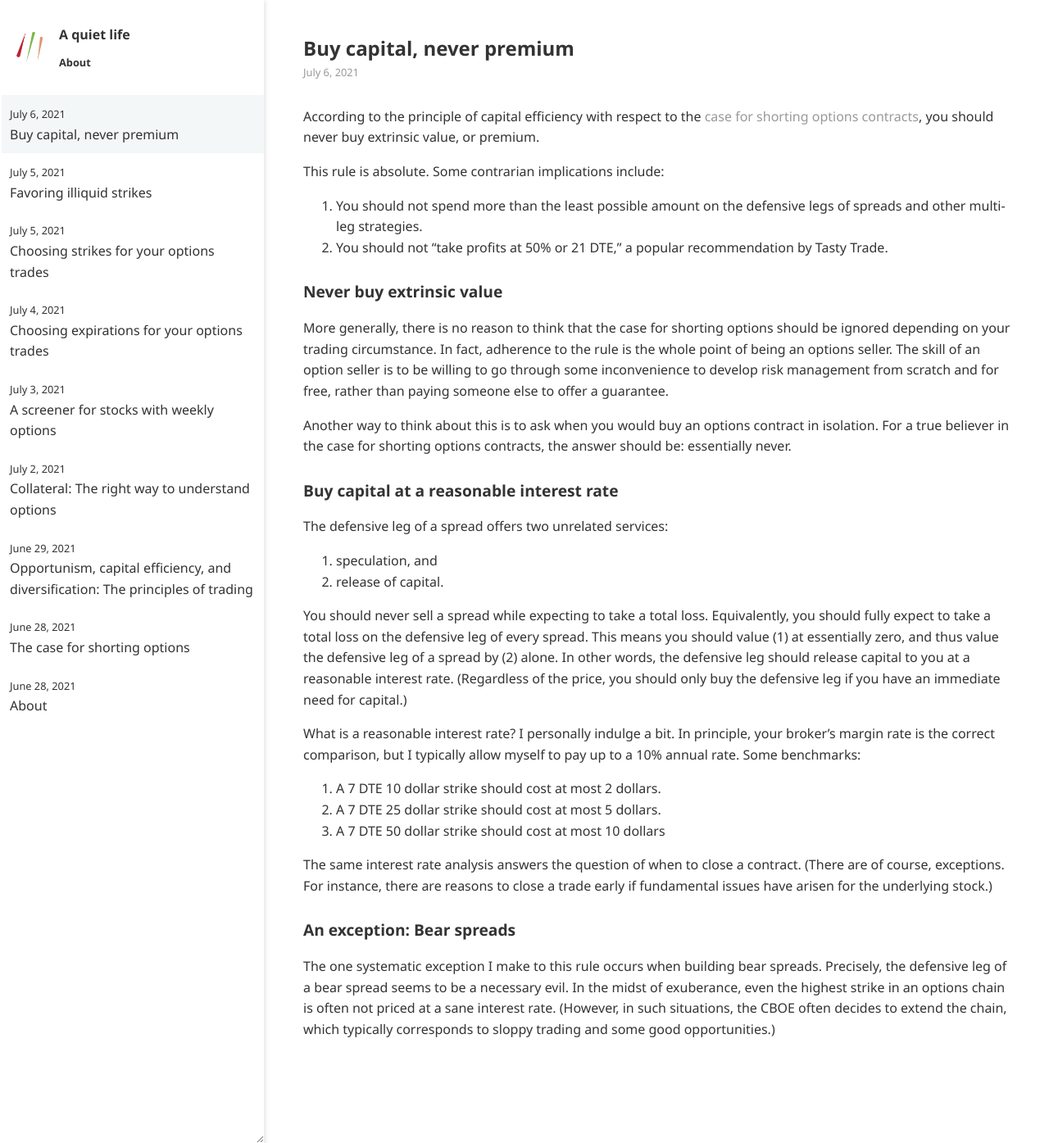
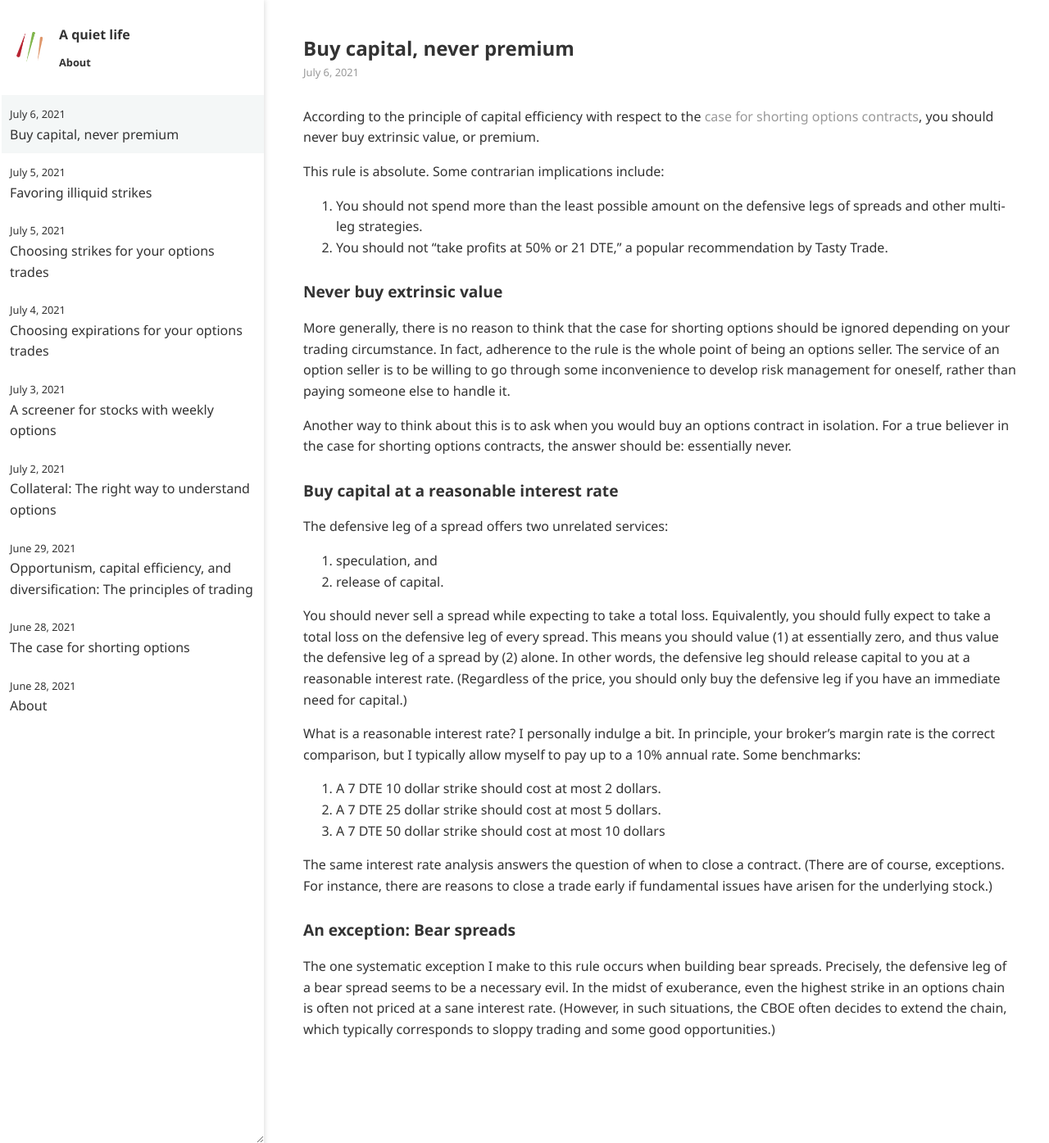
Before and after one commit to ansyblenetwork/aquietlife, a Jekyll site: the page built from _posts/2021-07-06-buying-premium.md, in a window 1280 px wide and 1395 px high. Shown: the whole window at 82% size. Built offline with Jekyll 4.4.1, drawn with Linux system fonts in a browser that asks for light colours.

Commit message:
Update 2021-07-06-buying-premium.md

```diff
--- a/_posts/2021-07-06-buying-premium.md
+++ b/_posts/2021-07-06-buying-premium.md
@@ -13,7 +13,7 @@ This rule is absolute. Some contrarian implications include:
 
 ### Never buy extrinsic value
 
-More generally, there is no reason to think that the case for shorting options should be ignored depending on your trading circumstance. In fact, adherence to the rule is the whole point of being an options seller. The skill of an option seller is to be willing to go through some inconvenience to develop risk management from scratch and for free, rather than paying someone else to offer a guarantee.
+More generally, there is no reason to think that the case for shorting options should be ignored depending on your trading circumstance. In fact, adherence to the rule is the whole point of being an options seller. The service of an option seller is to be willing to go through some inconvenience to develop risk management for oneself, rather than paying someone else to handle it.
 
 Another way to think about this is to ask when you would buy an options contract in isolation. For a true believer in the case for shorting options contracts, the answer should be: essentially never.
 
```
